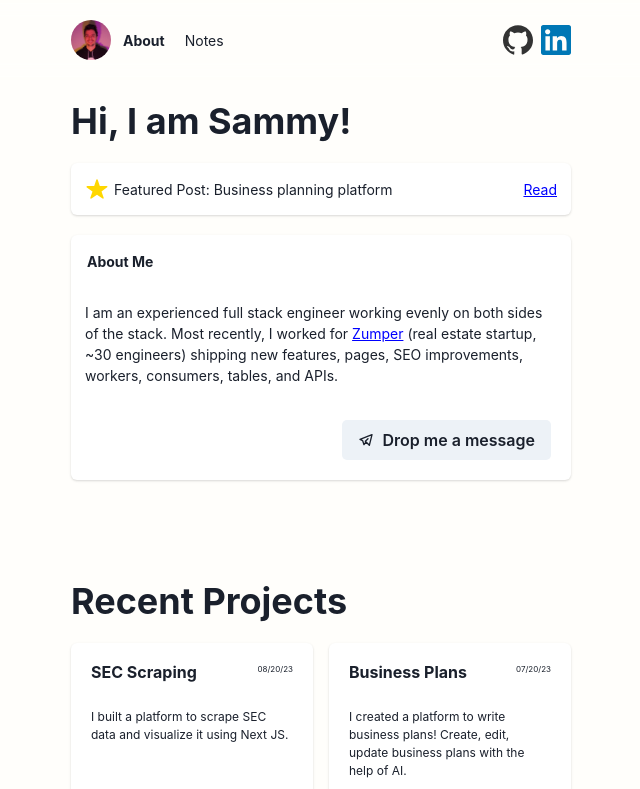
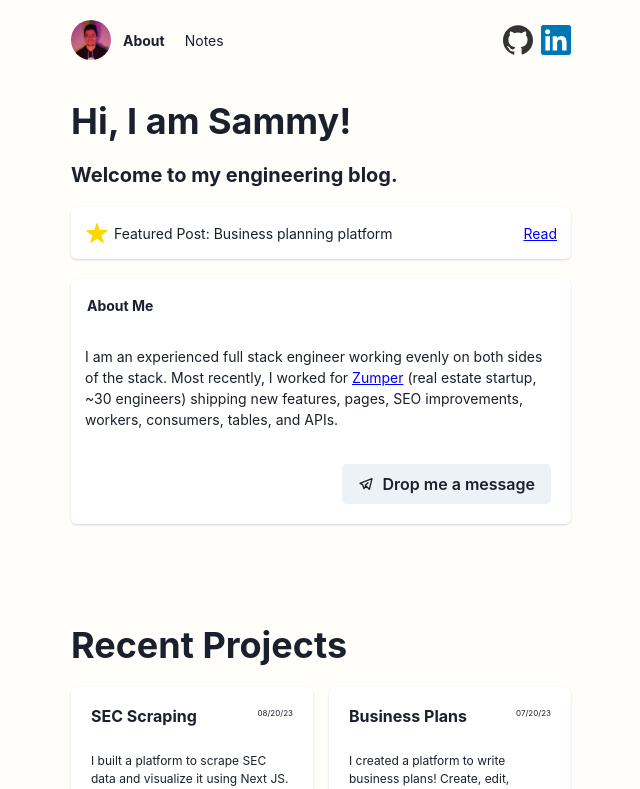
Before and after one commit to sammydowds/next-blog, a Next.js app: page / in a window 1280 px wide. Shown: the top 789 px of the page, without its empty margins (319-959 px from the left). Built offline with nearby package versions, Linux system fonts and the light colour scheme.

Commit message:
chore: add in eng blurb

```diff
--- a/pages/index.tsx
+++ b/pages/index.tsx
@@ -32,6 +32,7 @@ export default function Home() {
           <Box>
             <VStack align="start" gap="20px" mb="100px">
               <Heading>Hi, I am Sammy!</Heading>
+              <Heading size="md" as="h2">Welcome to my engineering blog.</Heading>
               <HighlightedPost />
               <Card>
                 <CardHeader p="16px" fontSize="14px" fontWeight="bold">
```
